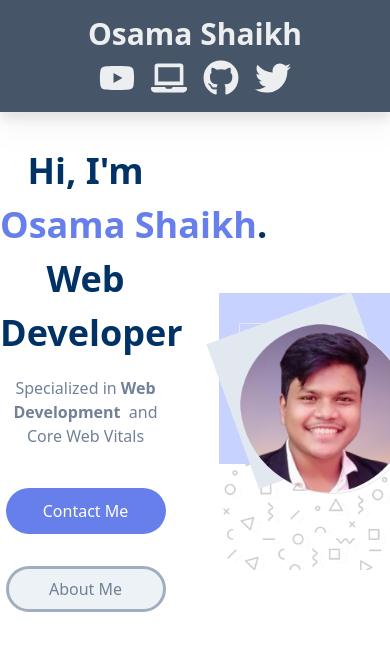
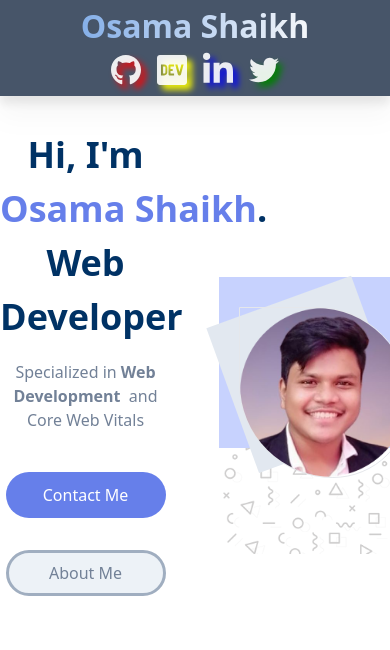
Before and after one commit to Osamashaikh90/DevDiaries, a Next.js app in the folder devdiaries/: page / in a window 390 px wide. Shown: the top 650 px of the page. Built offline with nearby package versions, Linux system fonts and the light colour scheme.

Commit message:
feat(app): navbar and Footer added

```diff
--- /dev/null
+++ b/devdiaries/src/app/components/Footer.tsx
@@ -0,0 +1,21 @@
+import React from 'react'
+
+const Footer = () => {
+  return (
+    <><div className='flex
+justify-center
+text-2xl
+bg-slate-100
+rounded-t-full
+px-4
+pt-3
+pb-1
+tablet:text-[1.7rem]
+tablet:justify-start
+md:px-20
+dark:bg-midnight
+dark:text-slate-200'><h1 className='text-slate-800'>© {new Date().getFullYear()} Osama Shaikh</h1></div></>
+  )
+}
+
+export default Footer
--- a/devdiaries/src/app/components/Navbar.tsx
+++ b/devdiaries/src/app/components/Navbar.tsx
@@ -1,25 +1,25 @@
 import Link from "next/link"
-import { FaYoutube, FaTwitter, FaGithub, FaLaptop } from "react-icons/fa"
+import { FaYoutube, FaTwitter, FaGithub, FaDev, FaLinkedinIn } from "react-icons/fa"
 
 export default function Navbar() {
     return (
-        <nav className="bg-slate-600 p-4 sticky top-0 drop-shadow-xl z-10">
-            <div className=" mx-auto flex justify-between flex-col sm:flex-row">
-                <h1 className="text-3xl font-bold text-white grid place-content-center mb-2 md:mb-0">
-                    <Link href="/" className="text-white/90 no-underline hover:text-white">Osama Shaikh</Link>
+        <nav className="sticky top-0 z-10 px-4 py-2 bg-slate-600 drop-shadow-xl">
+            <div className="flex flex-col justify-between mx-auto sm:flex-row">
+                <h1 className="grid mb-2 text-3xl font-bold text-white place-content-center md:mb-0">
+                    <Link href="/" className="no-underline  hover:text-white text-[2rem] bg-gradient-to-l from-[#f5f7fa] to-[#85afe8] text-transparent bg-clip-text">Osama Shaikh</Link>
                 </h1>
-                <div className="flex flex-row justify-center sm:justify-evenly align-middle gap-4 text-white text-4xl lg:text-5xl">
-                    <Link className="text-white/90 hover:text-white" href="">
-                        <FaYoutube />
+                <div className="flex flex-row justify-center gap-4 text-3xl text-white align-middle sm:justify-evenly lg:text-5xl">
+                    <Link className=" text-white/90 hover:text-white" href="https://github.com/Osamashaikh90">
+                       <FaGithub className="h-9 filter-drop1"/>
                     </Link>
-                    <Link className="text-white/90 hover:text-white" href="">
-                        <FaLaptop />
+                    <Link className=" text-white/90 hover:text-white" href="https://dev.to/osamashaikh90/">
+                        <FaDev className="h-9 filter-drop2"/>
                     </Link>
-                    <Link className="text-white/90 hover:text-white" href="">
-                        <FaGithub />
+                    <Link className=" text-white/90 hover:text-white" href="https://www.linkedin.com/in/osama-shaikh-8641a5211/">
+                        <FaLinkedinIn className="h-9 filter-drop3"/>
                     </Link>
-                    <Link className="text-white/90 hover:text-white" href="">
-                        <FaTwitter />
+                    <Link className=" text-white/90 hover:text-white" href="https://twitter.com/Osamash03705044">
+                        <FaTwitter className="h-9 filter-drop4"/>
                     </Link>
                 </div>
             </div>
```
